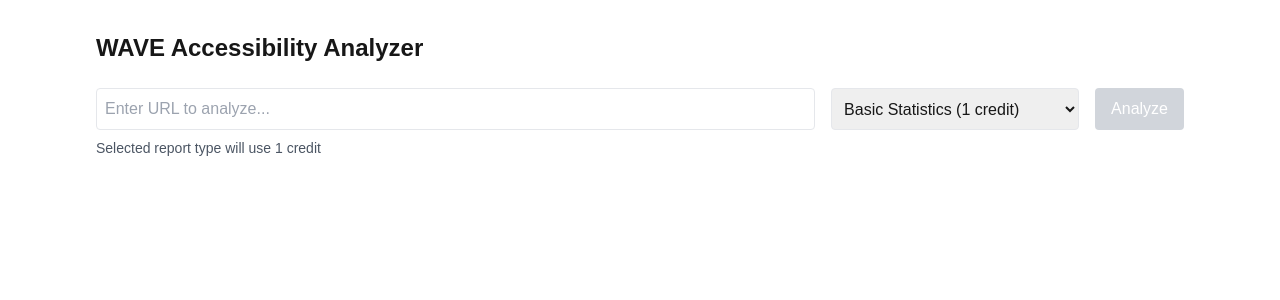
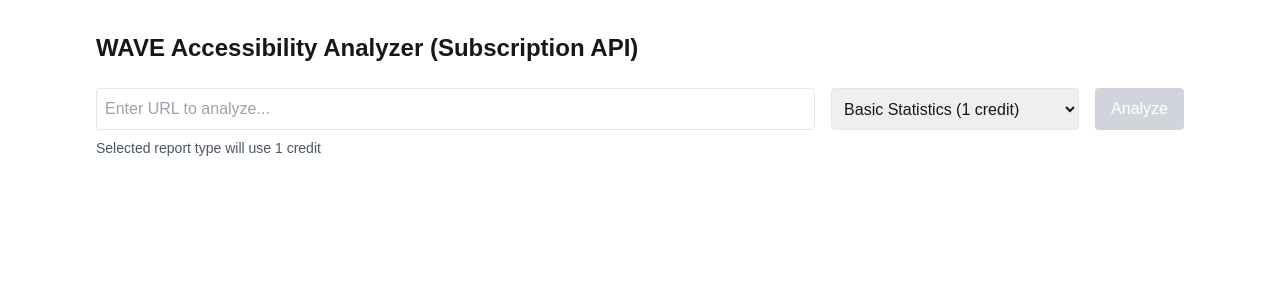
Before and after one commit to ThomaseR24/wave-wcag, a Next.js app: page / in a window 1280 px wide. Shown: the top 300 px of the page. Built offline with nearby package versions, Linux system fonts and the light colour scheme.

Commit message:
Update page.tsx

```diff
--- a/app/page.tsx
+++ b/app/page.tsx
@@ -190,7 +190,7 @@
   return (
     <div className="p-8 max-w-6xl mx-auto">
       <div className="flex justify-between items-center mb-6">
-        <h1 className="text-2xl font-bold">WAVE Accessibility Analyzer</h1>
+        <h1 className="text-2xl font-bold">WAVE Accessibility Analyzer (Subscription API)</h1>
         {results && (
           <div className="bg-blue-50 px-4 py-2 rounded-lg">
             <span className="text-blue-700">
```
